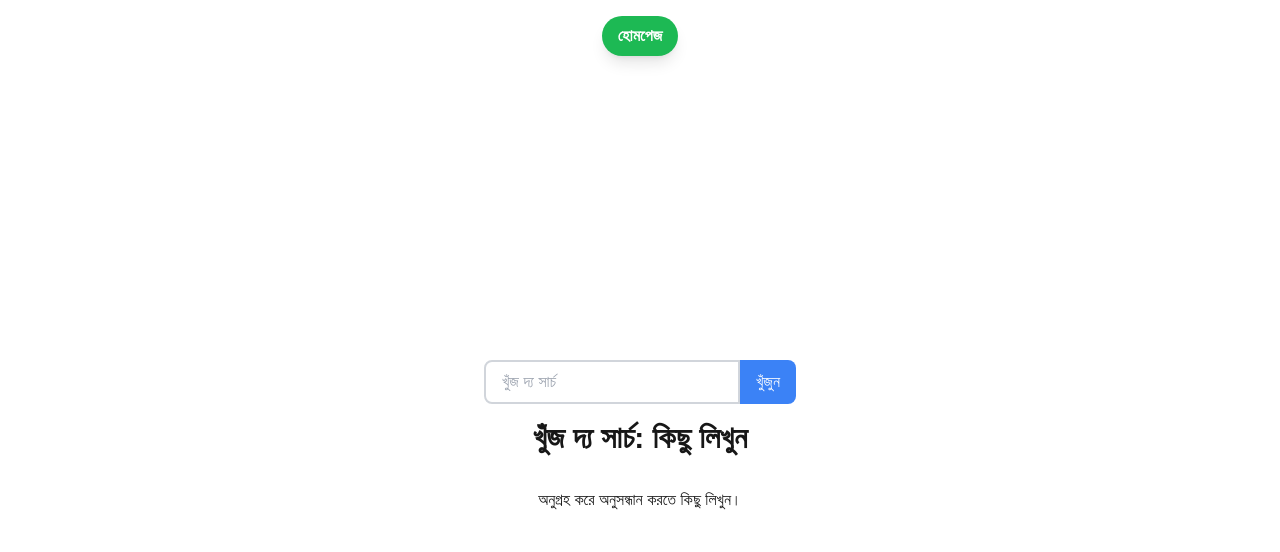
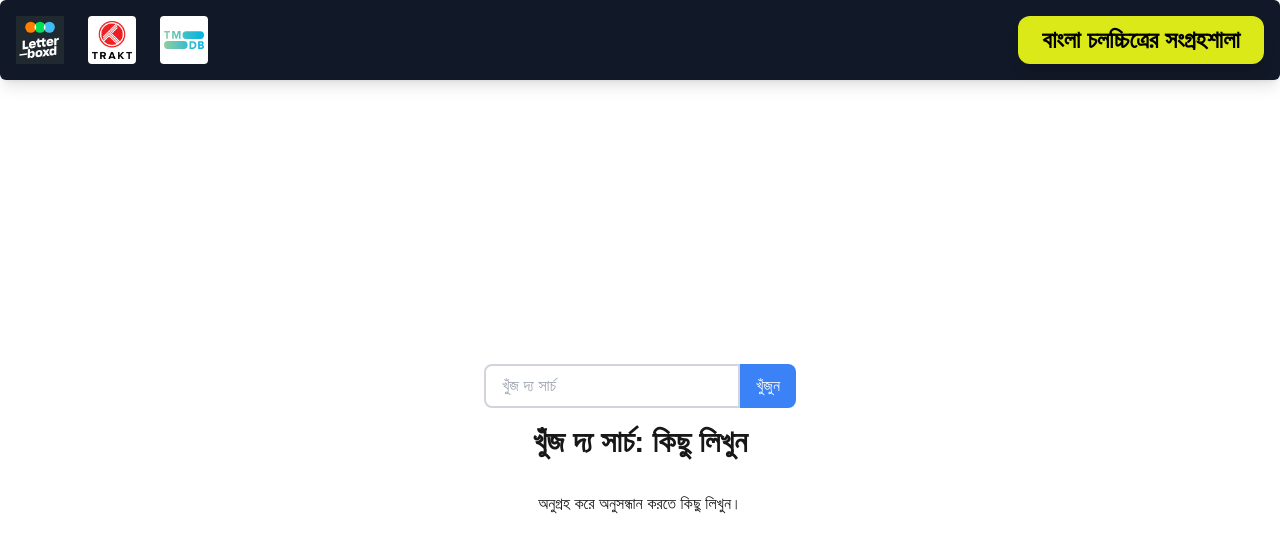
Before and after one commit to abusayed0206/banglamovies, a Next.js app: page /search in a window 1280 px wide. Shown: the top 552 px of the page. Built offline with nearby package versions, Linux system fonts and the light colour scheme; a web font is replaced by a local one.

Commit message:
সার্চ ফাংশন যুক্ত করা হইছে

```diff
--- a/app/movie/[tmdb_id]/page.tsx
+++ b/app/movie/[tmdb_id]/page.tsx
@@ -184,7 +184,7 @@ const MovieDetails: React.FC = () => {
               </button>
               <button
                 onClick={() => setIsOpenDownload(true)}
-                className="flex items-center rounded-lg justify-center w-10 h-10 bg-blue-600 rounded-full shadow-lg hover:bg-blue-700 transition-colors duration-300"
+                className="flex items-center justify-center w-10 h-10 bg-blue-600 rounded-full shadow-lg hover:bg-blue-700 transition-colors duration-300"
               >
                 <FaDownload className="text-2xl text-white" />
               </button>
--- a/app/search/page.tsx
+++ b/app/search/page.tsx
@@ -1,45 +1,32 @@
 "use client";
-import { useState, useEffect } from "react";
-import { useRouter, useSearchParams } from "next/navigation";
-import { Suspense } from "react";
+import { useState, useEffect, Suspense } from "react";
+import { useSearchParams } from "next/navigation";
+import { useRouter } from "next/navigation";
 import { SearchResults } from "../components/SearchResults";
-import Link from "next/link";
+import Navbar from "../components/Navbar";
 
-export default function SearchPage() {
-  const router = useRouter();
+// Separate component to use useSearchParams
+function SearchPageContent() {
   const searchParams = useSearchParams();
   const query = searchParams.get("query") || "";
-
-  // Use a temporary state for the input
   const [searchQuery, setSearchQuery] = useState(query);
-  const [finalQuery, setFinalQuery] = useState(query); // This will hold the query to send to the router
+  const [finalQuery, setFinalQuery] = useState(query);
+  const router = useRouter();
 
   useEffect(() => {
-    setSearchQuery(query); // Set the input state based on the query parameter
-    setFinalQuery(query); // Ensure the final query reflects the initial query
+    setSearchQuery(query);
+    setFinalQuery(query);
   }, [query]);
 
   const handleSearch = (e: React.FormEvent) => {
     e.preventDefault();
     if (searchQuery.trim()) {
-      setFinalQuery(searchQuery); // Set the final query before routing
+      setFinalQuery(searchQuery);
       router.push(`/search?query=${encodeURIComponent(searchQuery)}`);
     }
   };
 
   return (
-    <div className="min-h-screen flex flex-col">
-      <nav className="text-white py-4 sticky top-0 z-50">
-        <div className="container mx-auto px-4">
-          <div className="flex justify-center">
-            <Link href="/" passHref>
-              <button className="bg-[#1db954] text-white font-bold py-2 px-4 rounded-full shadow-lg hover:bg-[#1ed760] transition-colors duration-300">
-                হোমপেজ
-              </button>
-            </Link>
-          </div>
-        </div>
-      </nav>
     <div className="flex-grow flex flex-col justify-center items-center">
       <form onSubmit={handleSearch} className="flex justify-center mb-4">
         <input
@@ -73,6 +60,16 @@ export default function SearchPage() {
         <p className="text-center">অনুগ্রহ করে অনুসন্ধান করতে কিছু লিখুন।</p>
       )}
     </div>
+  );
+}
+
+export default function SearchPage() {
+  return (
+    <div className="min-h-screen flex flex-col">
+      <Navbar />
+      <Suspense fallback={<div>Loading...</div>}>
+        <SearchPageContent />
+      </Suspense>
     </div>
   );
 }
```
Lines whose indentation alone changed are shown as unchanged.
